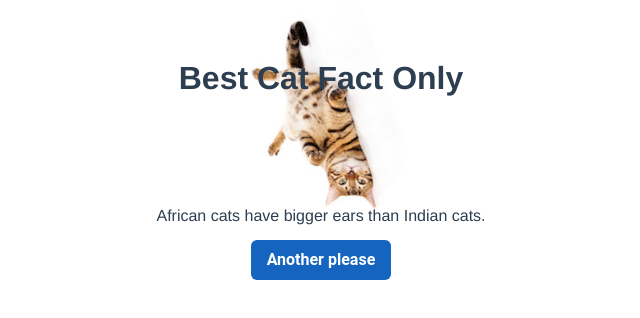
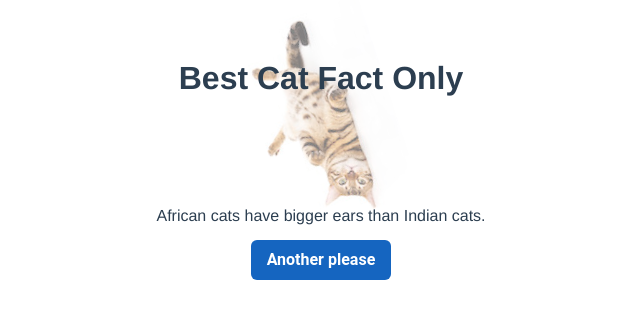
Before and after one commit to nbwoodward/cat-facts, a Vue app: page / in a window 1280 px wide. Shown: the top 318 px of the page, without its empty margins (319-959 px from the left). Built offline with nearby package versions, Linux system fonts and the light colour scheme.

Commit message:
lighten cat

```diff
--- a/src/components/CatFacts.vue
+++ b/src/components/CatFacts.vue
@@ -35,6 +35,7 @@ export default {
 }
 #imgContainer {
   height: 150px;
+  opacity: .5;
   width:300px;
   background: url("../../public/cat1.jpg") no-repeat center center;
   transition: all 0.1s;
```
